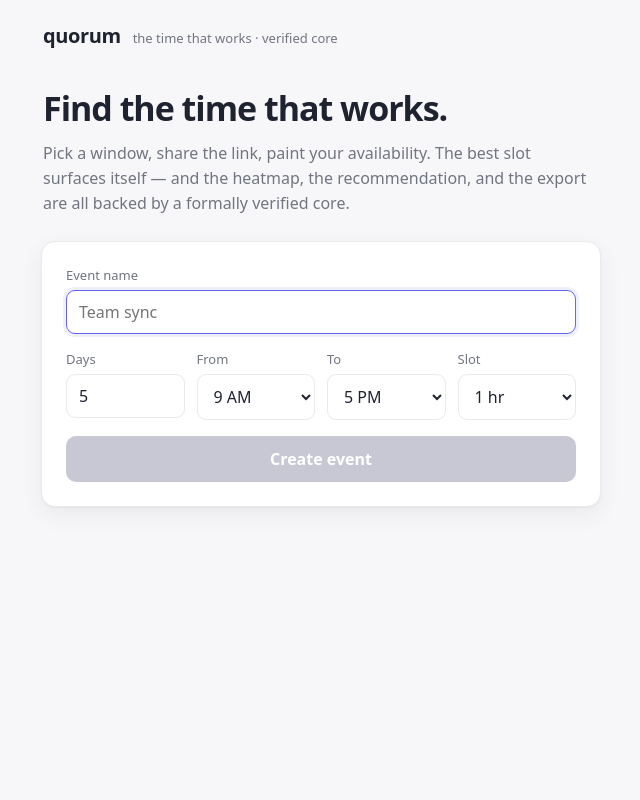
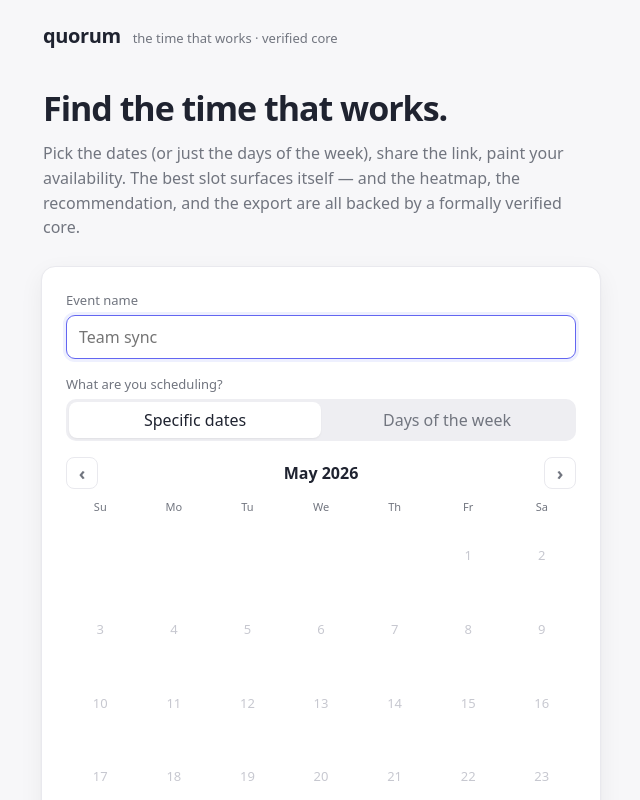
Before and after one commit to midspiral/quorum-lemmascript, a React (Vite) app: page / in a window 1280 px wide. Shown: the top 800 px of the page, without its empty margins (159-799 px from the left). Built offline with nearby package versions, Linux system fonts and the light colour scheme.

Commit message:
calendar or days of week instead of days from now

```diff
--- a/src/App.jsx
+++ b/src/App.jsx
@@ -39,28 +39,47 @@ export default function App() {
 // ─────────────────────────── Landing ───────────────────────────
 function Landing() {
   const [title, setTitle] = useState("")
-  const [days, setDays] = useState(5)
+  const [kind, setKind] = useState("dates") // "dates" | "weekdays"
+  const [dates, setDates] = useState(() => new Set())
+  const [weekdays, setWeekdays] = useState(() => new Set())
   const [startHour, setStartHour] = useState(9)
   const [endHour, setEndHour] = useState(17)
   const [slotMinutes, setSlotMinutes] = useState(60)
   const recent = listEvents()
 
-  const valid = title.trim() && days >= 1 && endHour > startHour
+  const cols =
+    kind === "dates"
+      ? [...dates].sort()
+      : [...weekdays].sort((a, b) => a - b)
+  const valid = title.trim() && cols.length >= 1 && endHour > startHour
 
   const create = () => {
     if (!valid) return
-    const store = createEvent({ title: title.trim(), days, startHour, endHour, slotMinutes })
+    const store = createEvent({ title: title.trim(), kind, cols, startHour, endHour, slotMinutes })
     go(store.id)
   }
+
+  const toggleDate = (iso) =>
+    setDates((s) => {
+      const n = new Set(s)
+      n.has(iso) ? n.delete(iso) : n.add(iso)
+      return n
+    })
+  const toggleWeekday = (i) =>
+    setWeekdays((s) => {
+      const n = new Set(s)
+      n.has(i) ? n.delete(i) : n.add(i)
+      return n
+    })
 
   return (
     <main className="landing">
       <div className="hero">
         <h1>Find the time that works.</h1>
         <p className="sub">
-          Pick a window, share the link, paint your availability. The best slot surfaces itself —
-          and the heatmap, the recommendation, and the export are all backed by a formally verified
-          core.
+          Pick the dates (or just the days of the week), share the link, paint your availability.
+          The best slot surfaces itself — and the heatmap, the recommendation, and the export are
+          all backed by a formally verified core.
         </p>
       </div>
 
@@ -75,11 +94,30 @@ function Landing() {
             onKeyDown={(e) => e.key === "Enter" && create()}
           />
         </label>
+
+        <div className="field">
+          <span>What are you scheduling?</span>
+          <div className="toggle modepick">
+            <button type="button" className={kind === "dates" ? "on" : ""} onClick={() => setKind("dates")}>
+              Specific dates
+            </button>
+            <button
+              type="button"
+              className={kind === "weekdays" ? "on" : ""}
+              onClick={() => setKind("weekdays")}
+            >
+              Days of the week
+            </button>
+          </div>
+        </div>
+
+        {kind === "dates" ? (
+          <MonthCalendar selected={dates} onToggle={toggleDate} />
+        ) : (
+          <WeekdayPicker selected={weekdays} onToggle={toggleWeekday} />
+        )}
+
         <div className="row3">
-          <label className="field">
-            <span>Days</span>
-            <input type="number" min="1" max="14" value={days} onChange={(e) => setDays(+e.target.value)} />
-          </label>
           <label className="field">
             <span>From</span>
             <select value={startHour} onChange={(e) => setStartHour(+e.target.value)}>
@@ -108,8 +146,9 @@ function Landing() {
             </select>
           </label>
         </div>
+
         <button className="primary" disabled={!valid} onClick={create}>
-          Create event
+          {cols.length > 0 ? `Create · ${cols.length} ${kind === "dates" ? "dates" : "days"}` : "Create event"}
         </button>
       </div>
 
@@ -134,6 +173,92 @@ function hourLabel(h) {
   if (h === 0 || h === 24) return "12 AM"
   if (h === 12) return "12 PM"
   return h < 12 ? `${h} AM` : `${h - 12} PM`
+}
+
+const MONTHS = [
+  "January", "February", "March", "April", "May", "June",
+  "July", "August", "September", "October", "November", "December",
+]
+const DOW_MINI = ["Su", "Mo", "Tu", "We", "Th", "Fr", "Sa"]
+const iso = (dt) =>
+  `${dt.getFullYear()}-${String(dt.getMonth() + 1).padStart(2, "0")}-${String(dt.getDate()).padStart(2, "0")}`
+
+// Sunday-start month calendar with multi-select and prev/next nav. Past days
+// are disabled. Selected ISO date strings flow up via onToggle.
+function MonthCalendar({ selected, onToggle }) {
+  const today = new Date()
+  today.setHours(0, 0, 0, 0)
+  const [view, setView] = useState({ y: today.getFullYear(), m: today.getMonth() })
+
+  const first = new Date(view.y, view.m, 1)
+  const startDow = first.getDay()
+  const daysInMonth = new Date(view.y, view.m + 1, 0).getDate()
+  const cells = []
+  for (let i = 0; i < startDow; i++) cells.push(null)
+  for (let d = 1; d <= daysInMonth; d++) cells.push(new Date(view.y, view.m, d))
+  while (cells.length % 7) cells.push(null)
+
+  const shift = (delta) => {
+    const d = new Date(view.y, view.m + delta, 1)
+    setView({ y: d.getFullYear(), m: d.getMonth() })
+  }
+
+  return (
+    <div className="cal">
+      <div className="cal-head">
+        <button type="button" className="cal-nav" onClick={() => shift(-1)} aria-label="Previous month">
+          ‹
+        </button>
+        <span>
+          {MONTHS[view.m]} {view.y}
+        </span>
+        <button type="button" className="cal-nav" onClick={() => shift(1)} aria-label="Next month">
+          ›
+        </button>
+      </div>
+      <div className="cal-grid">
+        {DOW_MINI.map((d, i) => (
+          <div key={i} className="cal-dow">
+            {d}
+          </div>
+        ))}
+        {cells.map((dt, i) => {
+          if (!dt) return <div key={i} className="cal-empty" />
+          const k = iso(dt)
+          const past = dt < today
+          return (
+            <button
+              key={i}
+              type="button"
+              disabled={past}
+              className={`cal-day ${selected.has(k) ? "sel" : ""}`}
+              onClick={() => onToggle(k)}
+            >
+              {dt.getDate()}
+            </button>
+          )
+        })}
+      </div>
+    </div>
+  )
+}
+
+function WeekdayPicker({ selected, onToggle }) {
+  const names = ["Sun", "Mon", "Tue", "Wed", "Thu", "Fri", "Sat"]
+  return (
+    <div className="wdpick">
+      {names.map((n, i) => (
+        <button
+          key={i}
+          type="button"
+          className={`chip ${selected.has(i) ? "active" : ""}`}
+          onClick={() => onToggle(i)}
+        >
+          {n}
+        </button>
+      ))}
+    </div>
+  )
 }
 
 // ────────────────────────── Event view ──────────────────────────
@@ -318,7 +443,8 @@ function downloadNDJSON(grid, event) {
       id: event.id,
       title: event.title,
       numSlots: event.numSlots,
-      dates: grid.dates,
+      kind: grid.kind,
+      cols: grid.cols,
       times: grid.times,
       slotMinutes: grid.slotMinutes,
     }),
--- a/src/components/Grid.jsx
+++ b/src/components/Grid.jsx
@@ -1,5 +1,5 @@
 import { useEffect, useRef } from "react"
-import { cellSlot, dayLabel, timeLabel } from "../gridShell"
+import { cellSlot, colLabel, timeLabel } from "../gridShell"
 
 // The single grid. Paint mode: cells reflect `row` (the active participant's
 // availability); drag to paint. Group mode: heatmap intensity + best-slot ring
@@ -19,8 +19,8 @@ export default function Grid({ grid, mode, row, heatmap, best, peak, threshold,
   return (
     <div className="grid" style={{ gridTemplateColumns: cols }}>
       <div className="corner" />
-      {grid.dates.map((_, d) => {
-        const { dow, num } = dayLabel(grid, d)
+      {grid.cols.map((_, d) => {
+        const { dow, num } = colLabel(grid, d)
         return (
           <div key={d} className="dayhead">
             <span className="dow">{dow}</span>
@@ -52,7 +52,7 @@ function Row({ grid, t, mode, row, heatmap, best, peak, threshold, paint, onSetC
   return (
     <>
       <div className="timelabel">{timeLabel(grid, t)}</div>
-      {grid.dates.map((_, d) => {
+      {grid.cols.map((_, d) => {
         const slot = cellSlot(grid, d, t)
         const count = heatmap[slot]
 
--- a/src/store.js
+++ b/src/store.js
@@ -86,6 +86,11 @@ export function loadStore(id) {
   try {
     const snap = JSON.parse(raw)
     if (!snap || !snap.grid || !snap.event) return null
+    // Migrate pre-"cols" events (grid had `dates` only).
+    if (snap.grid.dates && !snap.grid.cols) {
+      snap.grid.cols = snap.grid.dates
+      snap.grid.kind = "dates"
+    }
     return makeStore(id, snap)
   } catch {
     return null
--- a/src/styles.css
+++ b/src/styles.css
@@ -386,6 +386,86 @@ button.ghost:disabled {
   max-width: 420px;
 }
 
+/* create: mode toggle + pickers */
+.modepick {
+  display: flex;
+  width: 100%;
+}
+.modepick button {
+  flex: 1;
+}
+.cal,
+.wdpick {
+  margin-bottom: 16px;
+}
+.wdpick {
+  display: flex;
+  gap: 8px;
+  flex-wrap: wrap;
+}
+.cal-head {
+  display: flex;
+  align-items: center;
+  justify-content: space-between;
+  font-weight: 600;
+  margin-bottom: 10px;
+}
+.cal-nav {
+  width: 32px;
+  height: 32px;
+  border: 1px solid var(--line);
+  background: #fff;
+  border-radius: 8px;
+  cursor: pointer;
+  font-size: 18px;
+  line-height: 1;
+  color: var(--muted);
+}
+.cal-nav:hover {
+  border-color: #d4d4dd;
+  color: var(--ink);
+}
+.cal-grid {
+  display: grid;
+  grid-template-columns: repeat(7, 1fr);
+  gap: 5px;
+}
+.cal-dow {
+  text-align: center;
+  font-size: 11px;
+  color: var(--muted);
+  padding-bottom: 2px;
+}
+.cal-day {
+  aspect-ratio: 1;
+  border: none;
+  background: #f1f1f5;
+  border-radius: 8px;
+  cursor: pointer;
+  font-size: 13px;
+  color: var(--ink);
+  transition: background 0.1s, color 0.1s;
+}
+.cal-day:hover:not(:disabled):not(.sel) {
+  background: var(--accent-soft);
+}
+.cal-day.sel {
+  background: var(--accent);
+  color: #fff;
+  font-weight: 600;
+}
+.cal-day.sel:hover {
+  background: var(--accent-ink);
+}
+.cal-day:disabled {
+  background: transparent;
+  color: #c7c8d0;
+  cursor: default;
+}
+.cal-empty {
+  aspect-ratio: 1;
+}
+
 @media (max-width: 560px) {
   .row3 {
     grid-template-columns: repeat(2, 1fr);
```
Also changed, not shown: src/gridShell.js (+25 -30 lines), 1 other file (tests, documents, lock files or other folders).
